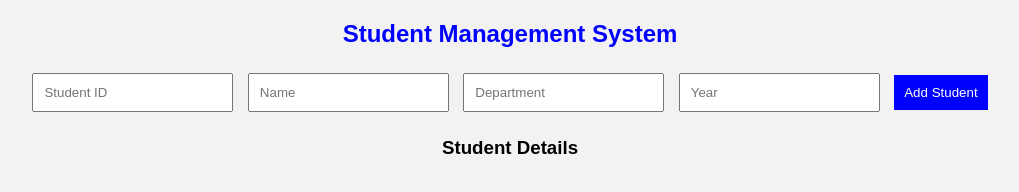
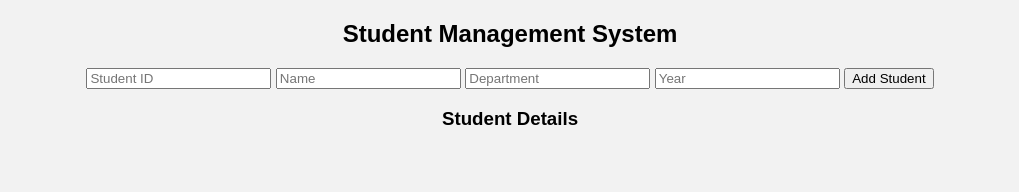
Before and after one commit to gopidesiyamini-alt/studentmanagementsimpleexternal, a plain HTML site: page index.html in a window 1280 px wide. Shown: the whole page, without its empty margins (130-1149 px from the left). Drawn offline with Linux system fonts and the light colour scheme.

Commit message:
Update style.css

```diff
--- a/style.css
+++ b/style.css
@@ -5,25 +5,6 @@ body {
     background: #f2f2f2;
 }
 
-h2 {
-    color: blue;
-}
-
-form {
-    margin: 20px;
-}
-
-input, button {
-    padding: 10px;
-    margin: 5px;
-}
-
-button {
-    background: blue;
-    color: white;
-    border: none;
-    cursor: pointer;
-}
 
 li {
     margin: 10px;
```
